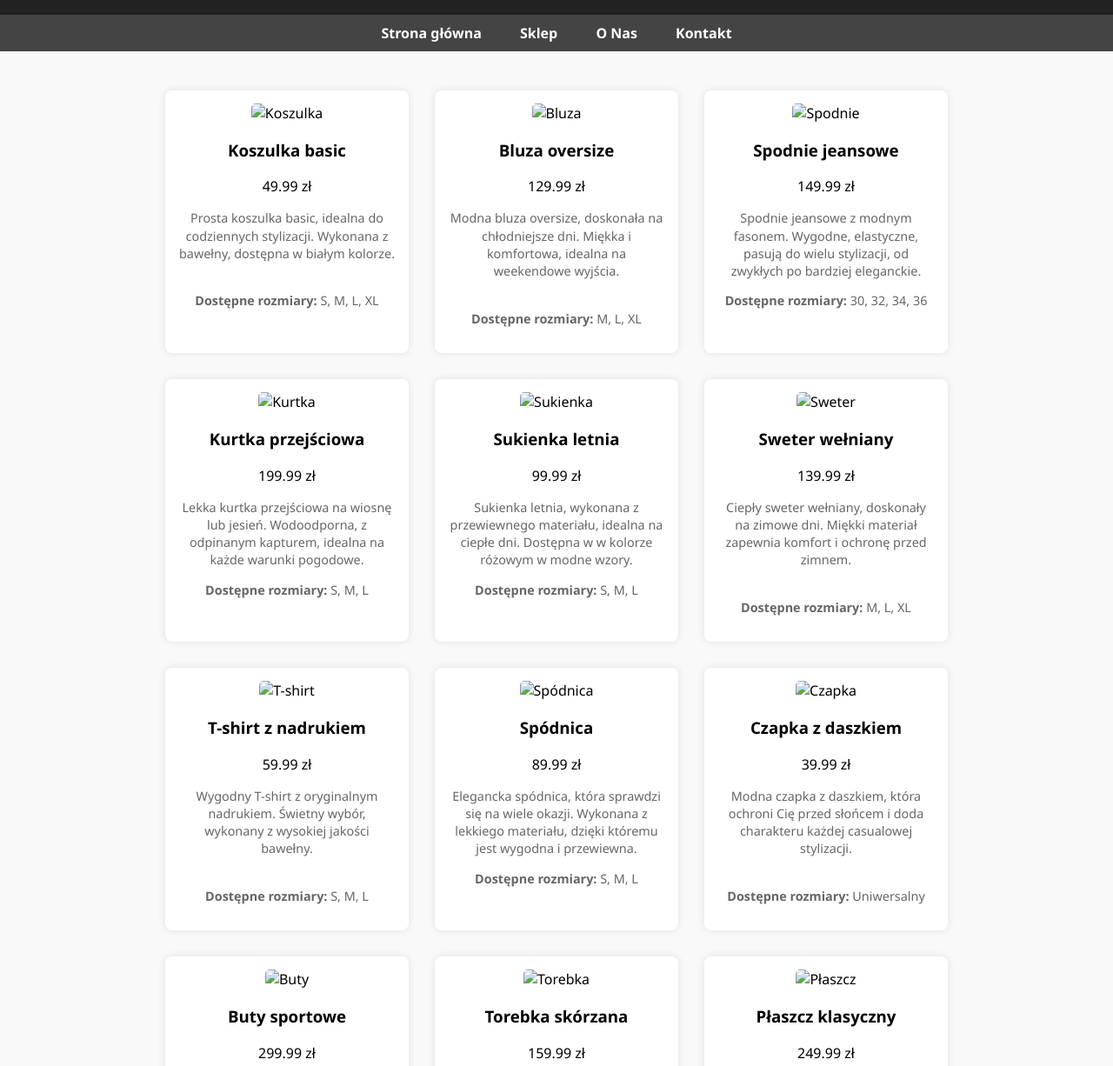
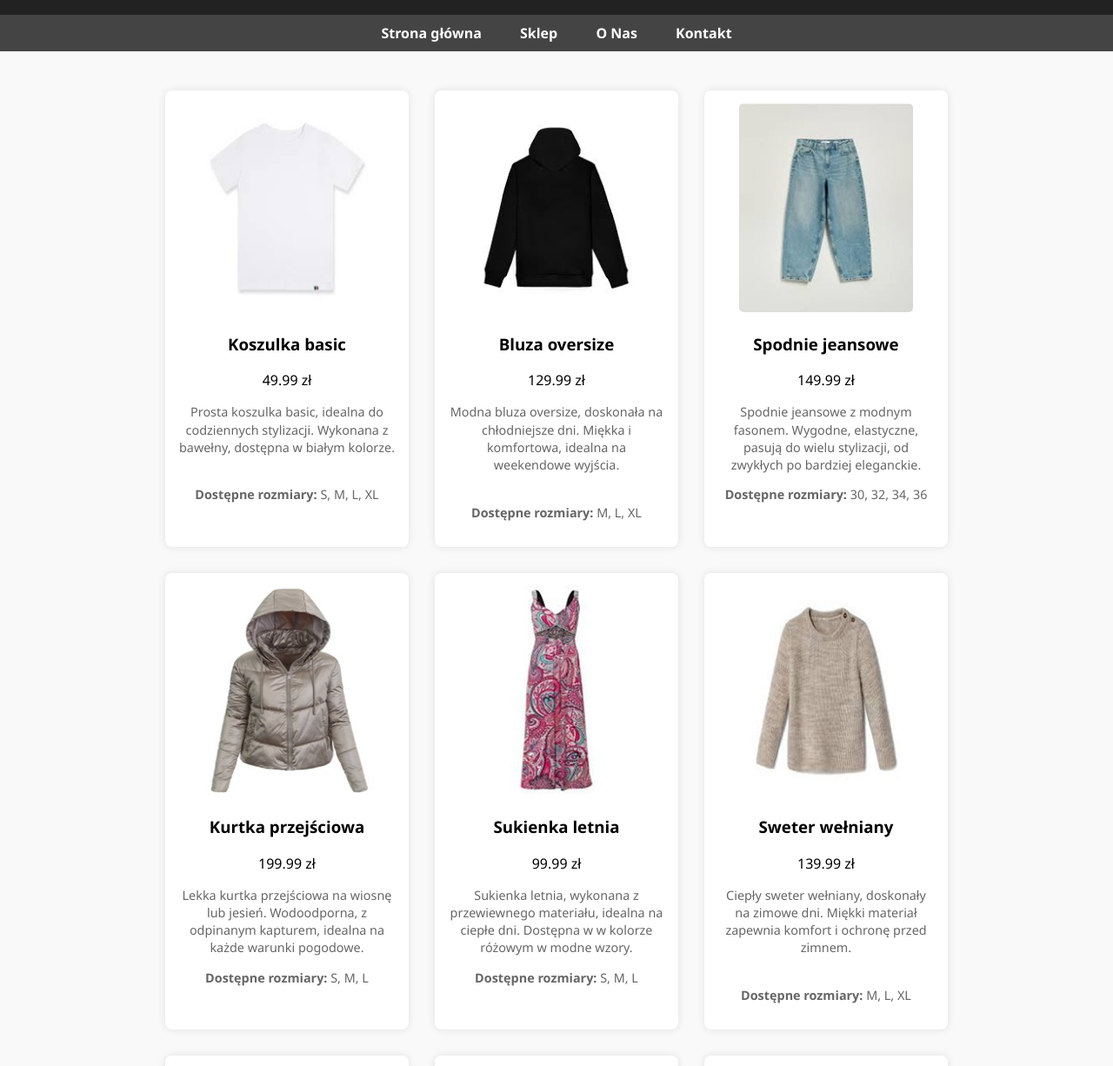
Before and after one commit to doominiqx/projekt, a plain HTML site: page produkty.html in a window 1280 px wide. Shown: the part 66-1292 px from the top of the page at 87% size. Drawn offline with Linux system fonts and the light colour scheme.

Commit message:
Update produkty.html

```diff
--- a/produkty.html
+++ b/produkty.html
@@ -18,21 +18,21 @@
     <main>
         <section class="produkty">
             <div class="produkt">
-                <img src="pics/koszulka.jpg" alt="Koszulka">
+                <img src="koszulka.jpg" alt="Koszulka">
                 <h3>Koszulka basic</h3>
                 <p>49.99 zł</p>
                 <p class="opis-produktu">Prosta koszulka basic, idealna do codziennych stylizacji. Wykonana z bawełny, dostępna w białym kolorze.<br><br></p>
                 <p class="rozmiary-produktu"><strong>Dostępne rozmiary:</strong> S, M, L, XL</p>
             </div>
             <div class="produkt">
-                <img src="pics/bluza.jpg" alt="Bluza">
+                <img src="bluza.jpg" alt="Bluza">
                 <h3>Bluza oversize</h3>
                 <p>129.99 zł</p>
                 <p class="opis-produktu">Modna bluza oversize, doskonała na chłodniejsze dni. Miękka i komfortowa, idealna na weekendowe wyjścia.<br><br></p>
                 <p class="rozmiary-produktu"><strong>Dostępne rozmiary:</strong> M, L, XL</p>
             </div>
             <div class="produkt">
-                <img src="pics/spodnie.jpg" alt="Spodnie">
+                <img src="spodnie.jpg" alt="Spodnie">
                 <h3>Spodnie jeansowe</h3>
                 <p>149.99 zł</p>
                 <p class="opis-produktu">Spodnie jeansowe z modnym fasonem. Wygodne, elastyczne, pasują do wielu stylizacji, od zwykłych po bardziej eleganckie.</p>
@@ -40,63 +40,63 @@
             </div>
 
             <div class="produkt">
-                <img src="pics/kurtka.jpg" alt="Kurtka">
+                <img src="kurtka.jpg" alt="Kurtka">
                 <h3>Kurtka przejściowa</h3>
                 <p>199.99 zł</p>
                 <p class="opis-produktu">Lekka kurtka przejściowa na wiosnę lub jesień. Wodoodporna, z odpinanym kapturem, idealna na każde warunki pogodowe.</p>
                 <p class="rozmiary-produktu"><strong>Dostępne rozmiary:</strong> S, M, L</p>
             </div>
             <div class="produkt">
-                <img src="pics/sukienka.jpg" alt="Sukienka">
+                <img src="sukienka.jpg" alt="Sukienka">
                 <h3>Sukienka letnia</h3>
                 <p>99.99 zł</p>
                 <p class="opis-produktu">Sukienka letnia, wykonana z przewiewnego materiału, idealna na ciepłe dni. Dostępna w w kolorze różowym w modne wzory.</p>
                 <p class="rozmiary-produktu"><strong>Dostępne rozmiary:</strong> S, M, L</p>
             </div>
             <div class="produkt">
-                <img src="pics/sweter.jpg" alt="Sweter">
+                <img src="sweter.jpg" alt="Sweter">
                 <h3>Sweter wełniany</h3>
                 <p>139.99 zł</p>
                 <p class="opis-produktu">Ciepły sweter wełniany, doskonały na zimowe dni. Miękki materiał zapewnia komfort i ochronę przed zimnem.<br><br></p>
                 <p class="rozmiary-produktu"><strong>Dostępne rozmiary:</strong> M, L, XL</p>
             </div>
             <div class="produkt">
-                <img src="pics/tshirt.jpg" alt="T-shirt">
+                <img src="tshirt.jpg" alt="T-shirt">
                 <h3>T-shirt z nadrukiem</h3>
                 <p>59.99 zł</p>
                 <p class="opis-produktu">Wygodny T-shirt z oryginalnym nadrukiem. Świetny wybór, wykonany z wysokiej jakości bawełny.<br><br></p>
                 <p class="rozmiary-produktu"><strong>Dostępne rozmiary:</strong> S, M, L</p>
             </div>
             <div class="produkt">
-                <img src="pics/spodnica.jpg" alt="Spódnica">
+                <img src="spodnica.jpg" alt="Spódnica">
                 <h3>Spódnica</h3>
                 <p>89.99 zł</p>
                 <p class="opis-produktu">Elegancka spódnica, która sprawdzi się na wiele okazji. Wykonana z lekkiego materiału, dzięki któremu jest wygodna i przewiewna.</p>
                 <p class="rozmiary-produktu"><strong>Dostępne rozmiary:</strong> S, M, L</p>
             </div>
             <div class="produkt">
-                <img src="pics/czapka.jpg" alt="Czapka">
+                <img src="czapka.jpg" alt="Czapka">
                 <h3>Czapka z daszkiem</h3>
                 <p>39.99 zł</p>
                 <p class="opis-produktu">Modna czapka z daszkiem, która ochroni Cię przed słońcem i doda charakteru każdej casualowej stylizacji.<br><br></p>
                 <p class="rozmiary-produktu"><strong>Dostępne rozmiary:</strong> Uniwersalny</p>
             </div>
             <div class="produkt">
-                <img src="pics/buty.jpg" alt="Buty">
+                <img src="buty.jpg" alt="Buty">
                 <h3>Buty sportowe</h3>
                 <p>299.99 zł</p>
                 <p class="opis-produktu">Stylowe buty sportowe, które zapewnią Ci wygodę na co dzień. Lekka konstrukcja, oddychająca tkanina i nowoczesny design.</p>
                 <p class="rozmiary-produktu"><strong>Dostępne rozmiary:</strong> 38, 40, 42</p>
             </div>
             <div class="produkt">
-                <img src="pics/torebka.jpg" alt="Torebka">
+                <img src="torebka.jpg" alt="Torebka">
                 <h3>Torebka skórzana</h3>
                 <p>159.99 zł</p>
                 <p class="opis-produktu">Elegancka torebka skórzana. Wykonana z najwyższej jakości skóry, zapewnia elegancki wygląd.<br><br></p>
                 <p class="rozmiary-produktu"><strong>Dostępne rozmiary:</strong> Uniwersalny</p>
             </div>
             <div class="produkt">
-                <img src="pics/plaszcz.jpg" alt="Płaszcz">
+                <img src="plaszcz.jpg" alt="Płaszcz">
                 <h3>Płaszcz klasyczny</h3>
                 <p>249.99 zł</p>
                 <p class="opis-produktu">Elegancki płaszcz, który sprawdzi się zarówno na formalne, jak i codzienne okazje. Klasyczny krój i ponadczasowy design.</p>
```
